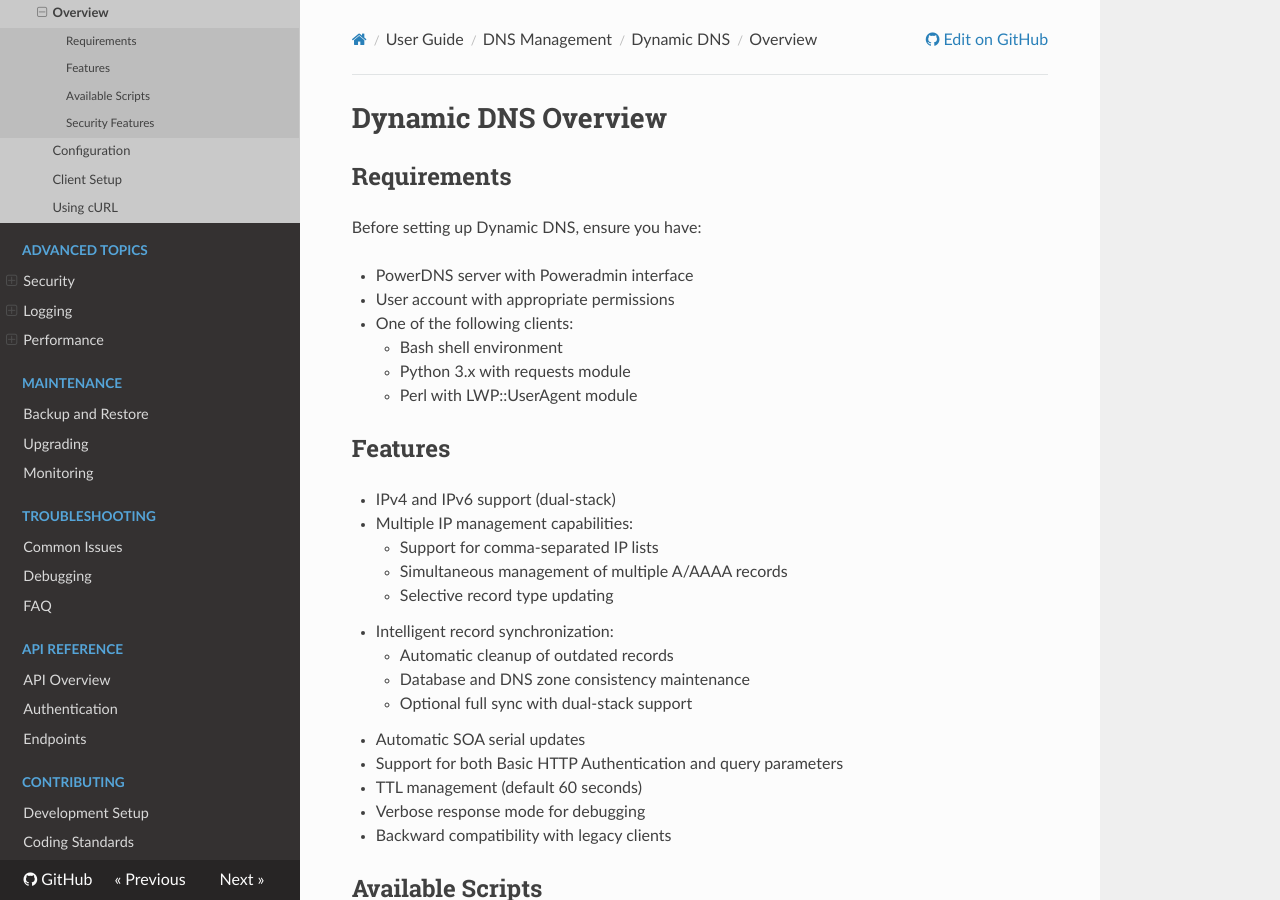
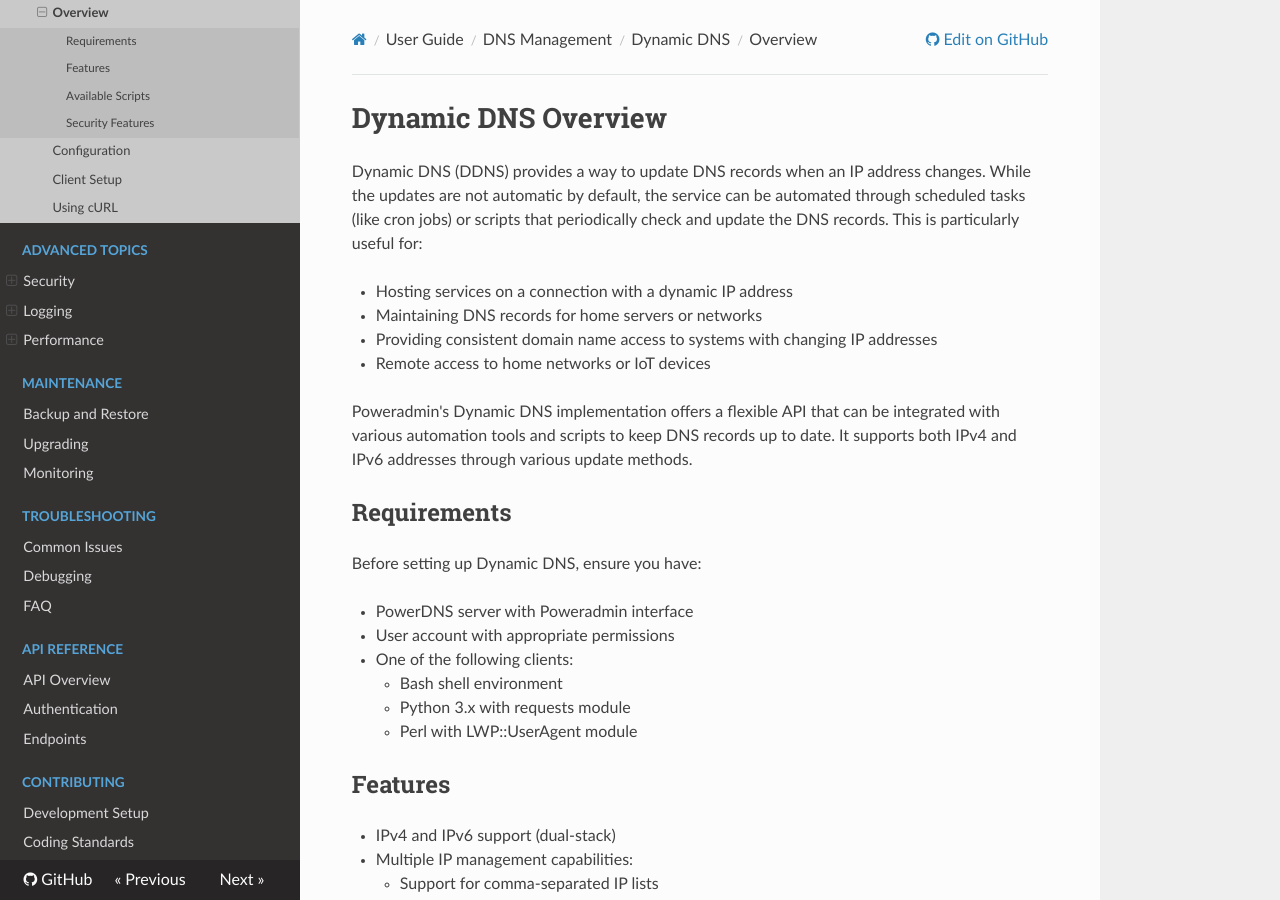
Before and after one commit to poweradmin/poweradmin-docs, an MkDocs documentation site: the page built from docs/user-guide/ddns/overview.md, in a window 1280 px wide and 900 px high. Built offline with MkDocs 1.6.1, drawn with Linux system fonts in a browser that asks for light colours; nearby versions of some CDN libraries.

Commit message:
docs(ddns): enhance overview with detailed explanation of DDNS purpose

```diff
--- a/docs/user-guide/ddns/overview.md
+++ b/docs/user-guide/ddns/overview.md
@@ -1,4 +1,16 @@
 # Dynamic DNS Overview
+
+Dynamic DNS (DDNS) provides a way to update DNS records when an IP address changes. While the updates are not automatic
+by default, the service can be automated through scheduled tasks (like cron jobs) or scripts that periodically check and
+update the DNS records. This is particularly useful for:
+
+- Hosting services on a connection with a dynamic IP address
+- Maintaining DNS records for home servers or networks
+- Providing consistent domain name access to systems with changing IP addresses
+- Remote access to home networks or IoT devices
+
+Poweradmin's Dynamic DNS implementation offers a flexible API that can be integrated with various automation tools and
+scripts to keep DNS records up to date. It supports both IPv4 and IPv6 addresses through various update methods.
 
 ## Requirements
 
@@ -47,7 +59,8 @@
 * `addons/dynamic_dns_client.py` - Python client script for updating IP addresses
 * `addons/dynamic_dns_client.pl` - Perl client script for updating IP addresses
 
-You can also use cURL or any HTTP client to update DNS records. See the [Using cURL](using-curl.md) guide for examples and best practices.
+You can also use cURL or any HTTP client to update DNS records. See the [Using cURL](using-curl.md) guide for examples
+and best practices.
 
 ## Security Features
 
```
